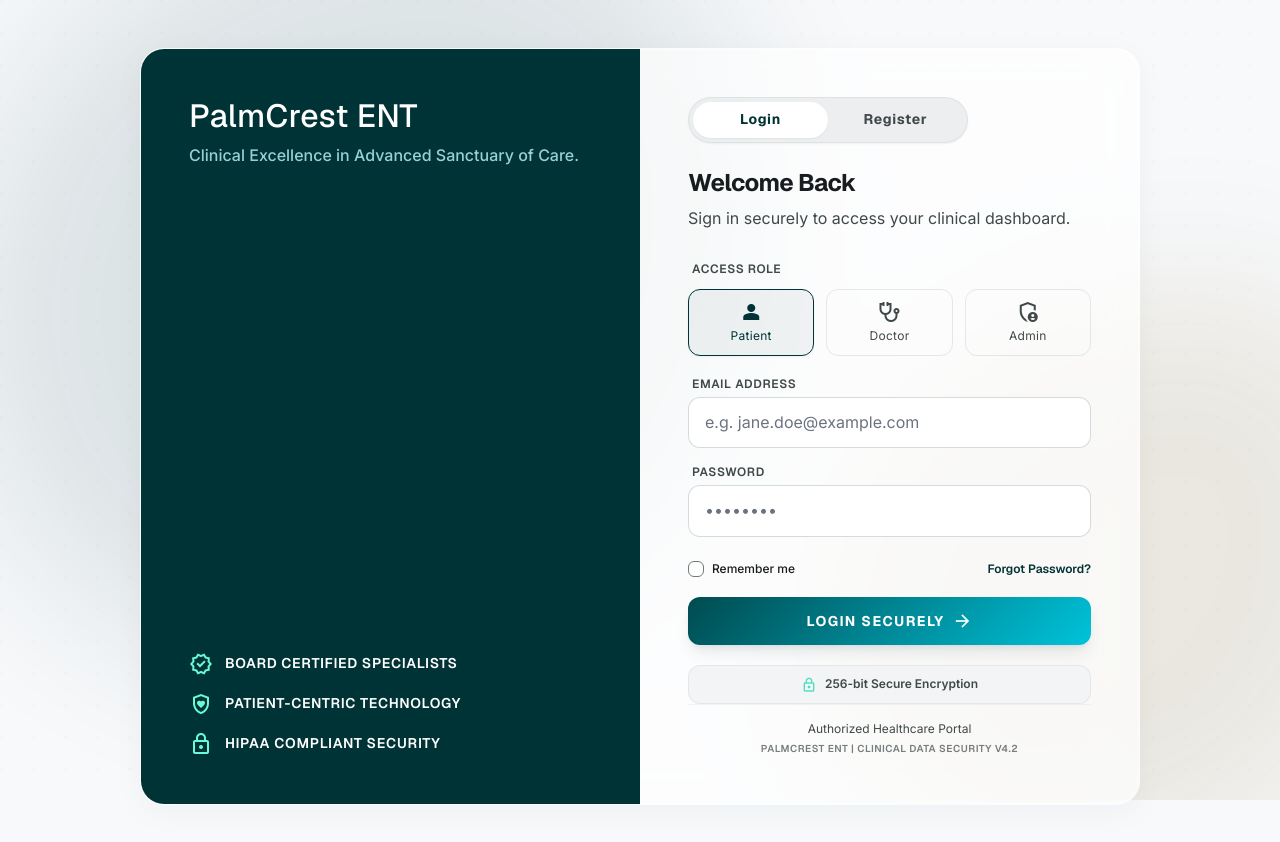
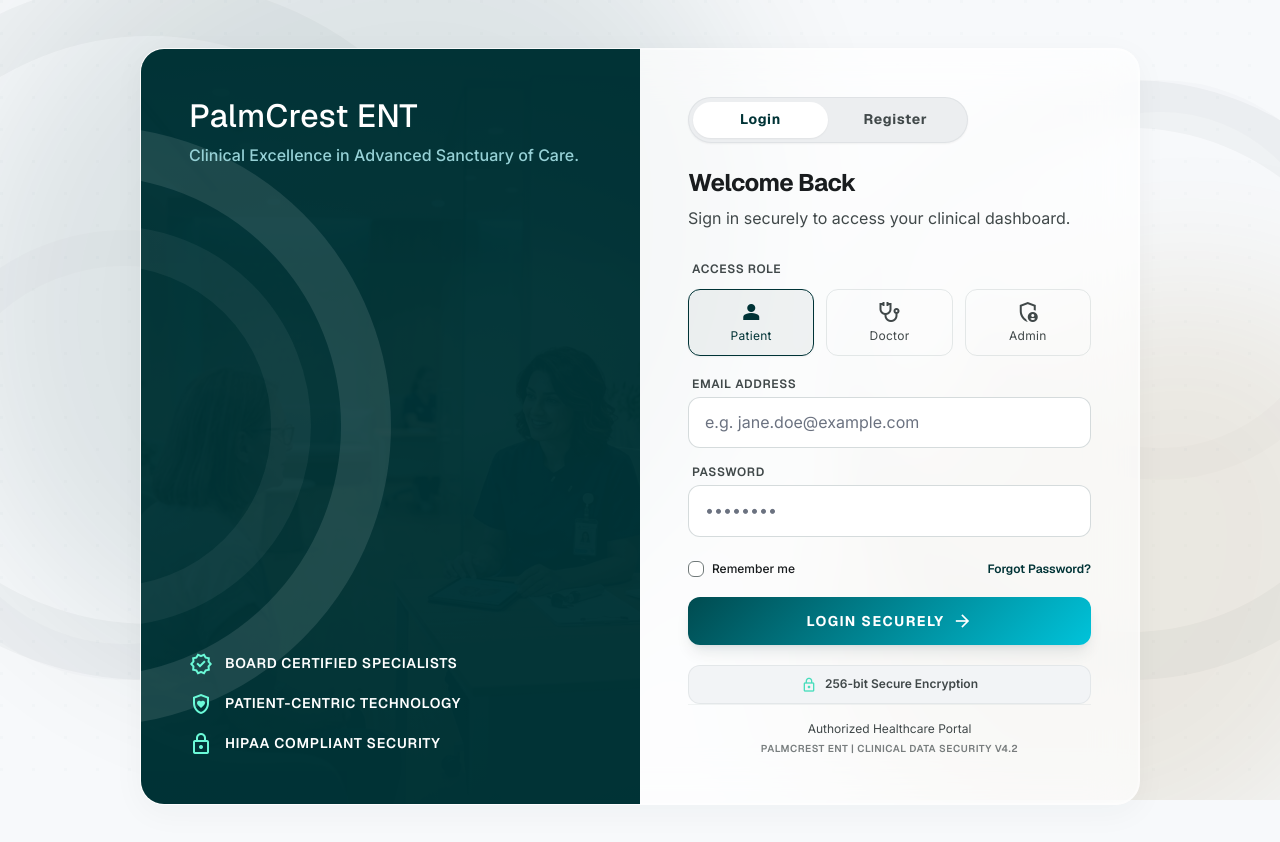
Before and after one commit to Imrannnnn/palmcrest, a React (Vite) app in the folder client/: page /portal in a window 1280 px wide. Shown: the top 842 px of the page. Built offline with nearby package versions, Linux system fonts and the light colour scheme.

Commit message:
improved ui v1.1

```diff
--- a/client/src/pages/AuthPortal.jsx
+++ b/client/src/pages/AuthPortal.jsx
@@ -164,12 +164,32 @@ export default function AuthPortal() {
             <div className="bg-wave z-[-2]">
                 <div className="wave-blob bg-primary top-[-10%]" style={{ width: '800px', height: '800px' }}></div>
                 <div className="wave-blob bg-secondary bottom-[-10%] right-[-10%]" style={{ width: '600px', height: '600px', animationDelay: '-5s' }}></div>
+
+                {/* Decorative concentric circles in main background */}
+                <div className="absolute top-[10%] right-[-150px] w-[600px] h-[600px] border-[48px] border-primary/[0.03] dark:border-white/[0.03] rounded-full pointer-events-none z-[-1]"></div>
+                <div className="absolute top-[10%] right-[-80px] w-[400px] h-[400px] border-[32px] border-primary/[0.015] dark:border-white/[0.015] rounded-full pointer-events-none z-[-1]"></div>
+                <div className="absolute bottom-[15%] left-[-200px] w-[700px] h-[700px] border-[56px] border-primary/[0.03] dark:border-white/[0.03] rounded-full pointer-events-none z-[-1]"></div>
+                <div className="absolute bottom-[15%] left-[-100px] w-[450px] h-[450px] border-[36px] border-primary/[0.015] dark:border-white/[0.015] rounded-full pointer-events-none z-[-1]"></div>
             </div>
 
             {/* Main Container */}
             <main className="w-full max-w-[1000px] grid md:grid-cols-2 glass rounded-3xl overflow-hidden shadow-2xl relative bg-white/80 md:bg-white/70 backdrop-blur-xl border border-white/20">
                 {/* Left Side: Branding & Image */}
                 <section className="hidden md:flex flex-col justify-between p-12 bg-primary relative overflow-hidden">
+                    {/* Faint Background Image */}
+                    <div className="absolute inset-0 z-0 pointer-events-none select-none overflow-hidden opacity-20">
+                        <img
+                            src="/ent_hero.png"
+                            alt="ENT Hospital Background"
+                            className="w-full h-full object-cover"
+                        />
+                        <div className="absolute inset-0 bg-gradient-to-b from-primary/95 via-primary/80 to-primary/95"></div>
+                    </div>
+
+                    {/* Decorative concentric circles (Half visible on the left edge) */}
+                    <div className="absolute top-1/2 left-0 -translate-y-1/2 w-[600px] h-[600px] border-[50px] border-white/10 rounded-full pointer-events-none -ml-[350px] z-0"></div>
+                    <div className="absolute top-1/2 left-0 -translate-y-1/2 w-[400px] h-[400px] border-[40px] border-white/5 rounded-full pointer-events-none -ml-[230px] z-0"></div>
+
                     <div className="relative z-10 text-left">
                         <h1 className="font-headline-lg text-headline-lg text-white mb-2">PalmCrest ENT</h1>
                         <p className="font-body-md text-body-md text-primary-fixed-dim font-medium">Clinical Excellence in Advanced Sanctuary of Care.</p>
--- a/client/src/pages/DoctorPortal.jsx
+++ b/client/src/pages/DoctorPortal.jsx
@@ -134,6 +134,12 @@ export default function DoctorPortal() {
                 <div className="wave-blob bg-tertiary-fixed-dim top-[35%] right-[20%]" style={{ animationDelay: '-8s' }}></div>
                 <div className="wave-blob bg-secondary-fixed top-[15%] left-[40%]" style={{ animationDelay: '-12s' }}></div>
                 <div className="wave-blob bg-primary-container bottom-[25%] left-[200px]" style={{ animationDelay: '-16s' }}></div>
+
+                {/* Decorative concentric circles in main background */}
+                <div className="absolute top-[10%] right-[-150px] w-[600px] h-[600px] border-[48px] border-primary/[0.03] dark:border-white/[0.03] rounded-full pointer-events-none z-[-1]"></div>
+                <div className="absolute top-[10%] right-[-80px] w-[400px] h-[400px] border-[32px] border-primary/[0.015] dark:border-white/[0.015] rounded-full pointer-events-none z-[-1]"></div>
+                <div className="absolute bottom-[15%] left-[-200px] w-[700px] h-[700px] border-[56px] border-primary/[0.03] dark:border-white/[0.03] rounded-full pointer-events-none z-[-1]"></div>
+                <div className="absolute bottom-[15%] left-[-100px] w-[450px] h-[450px] border-[36px] border-primary/[0.015] dark:border-white/[0.015] rounded-full pointer-events-none z-[-1]"></div>
             </div>
 
             {/* Sidebar Backdrop for Mobile */}
--- a/client/src/pages/LandingPage.jsx
+++ b/client/src/pages/LandingPage.jsx
@@ -100,6 +100,12 @@ export default function LandingPage() {
                 </div>
                 <div className="wave-blob bg-primary top-[-10%]" style={{ width: '800px', height: '800px' }}></div>
                 <div className="wave-blob bg-secondary bottom-[-10%] right-[-10%]" style={{ width: '600px', height: '600px', animationDelay: '-5s' }}></div>
+
+                {/* Decorative concentric circles in main background */}
+                <div className="absolute top-[10%] right-[-150px] w-[600px] h-[600px] border-[48px] border-primary/[0.03] dark:border-white/[0.03] rounded-full pointer-events-none z-[-1]"></div>
+                <div className="absolute top-[10%] right-[-80px] w-[400px] h-[400px] border-[32px] border-primary/[0.015] dark:border-white/[0.015] rounded-full pointer-events-none z-[-1]"></div>
+                <div className="absolute bottom-[15%] left-[-200px] w-[700px] h-[700px] border-[56px] border-primary/[0.03] dark:border-white/[0.03] rounded-full pointer-events-none z-[-1]"></div>
+                <div className="absolute bottom-[15%] left-[-100px] w-[450px] h-[450px] border-[36px] border-primary/[0.015] dark:border-white/[0.015] rounded-full pointer-events-none z-[-1]"></div>
             </div>
 
             {/* TopNavBar */}
--- a/client/src/pages/PatientPortal.jsx
+++ b/client/src/pages/PatientPortal.jsx
@@ -122,6 +122,12 @@ export default function PatientPortal() {
                 <div className="wave-blob bg-tertiary-fixed top-[40%] right-[10%]" style={{ animationDelay: '-10s' }}></div>
                 <div className="wave-blob bg-primary-fixed top-[15%] left-[45%]" style={{ animationDelay: '-7s' }}></div>
                 <div className="wave-blob bg-secondary-fixed bottom-[30%] left-[5%]" style={{ animationDelay: '-13s' }}></div>
+
+                {/* Decorative concentric circles in main background */}
+                <div className="absolute top-[10%] right-[-150px] w-[600px] h-[600px] border-[48px] border-primary/[0.03] dark:border-white/[0.03] rounded-full pointer-events-none z-[-1]"></div>
+                <div className="absolute top-[10%] right-[-80px] w-[400px] h-[400px] border-[32px] border-primary/[0.015] dark:border-white/[0.015] rounded-full pointer-events-none z-[-1]"></div>
+                <div className="absolute bottom-[15%] left-[-200px] w-[700px] h-[700px] border-[56px] border-primary/[0.03] dark:border-white/[0.03] rounded-full pointer-events-none z-[-1]"></div>
+                <div className="absolute bottom-[15%] left-[-100px] w-[450px] h-[450px] border-[36px] border-primary/[0.015] dark:border-white/[0.015] rounded-full pointer-events-none z-[-1]"></div>
             </div>
 
             {/* Sidebar Backdrop for Mobile */}
--- a/client/src/pages/SuperAdmin.jsx
+++ b/client/src/pages/SuperAdmin.jsx
@@ -97,6 +97,12 @@ export default function SuperAdmin() {
                 <div className="wave-blob bg-tertiary top-[45%] left-[30%]" style={{ animationDelay: '-10s' }}></div>
                 <div className="wave-blob bg-primary-fixed top-[15%] right-[15%]" style={{ animationDelay: '-7s' }}></div>
                 <div className="wave-blob bg-secondary-container bottom-[35%] left-[5%]" style={{ animationDelay: '-13s' }}></div>
+
+                {/* Decorative concentric circles in main background */}
+                <div className="absolute top-[10%] right-[-150px] w-[600px] h-[600px] border-[48px] border-primary/[0.03] dark:border-white/[0.03] rounded-full pointer-events-none z-[-1]"></div>
+                <div className="absolute top-[10%] right-[-80px] w-[400px] h-[400px] border-[32px] border-primary/[0.015] dark:border-white/[0.015] rounded-full pointer-events-none z-[-1]"></div>
+                <div className="absolute bottom-[15%] left-[-200px] w-[700px] h-[700px] border-[56px] border-primary/[0.03] dark:border-white/[0.03] rounded-full pointer-events-none z-[-1]"></div>
+                <div className="absolute bottom-[15%] left-[-100px] w-[450px] h-[450px] border-[36px] border-primary/[0.015] dark:border-white/[0.015] rounded-full pointer-events-none z-[-1]"></div>
             </div>
 
             {/* Side Navigation Shell */}
```
